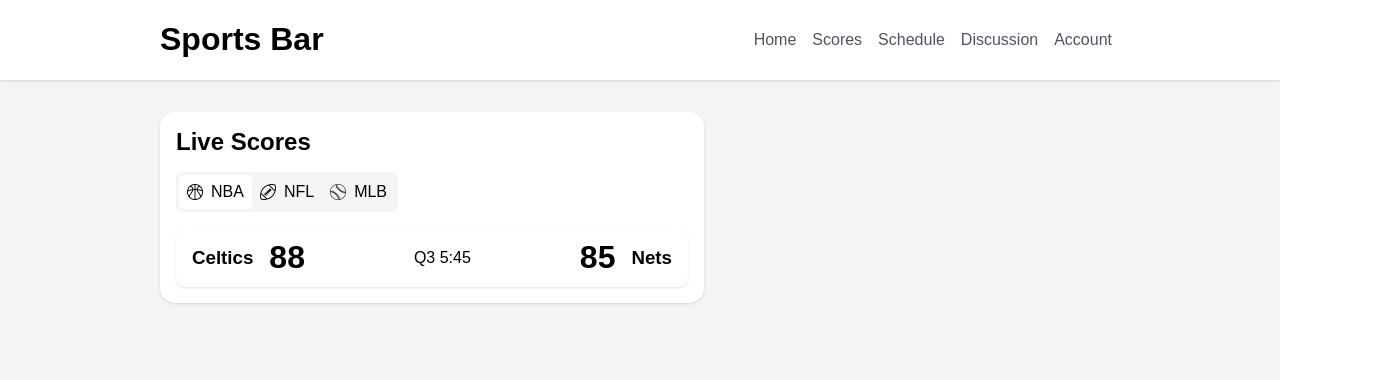
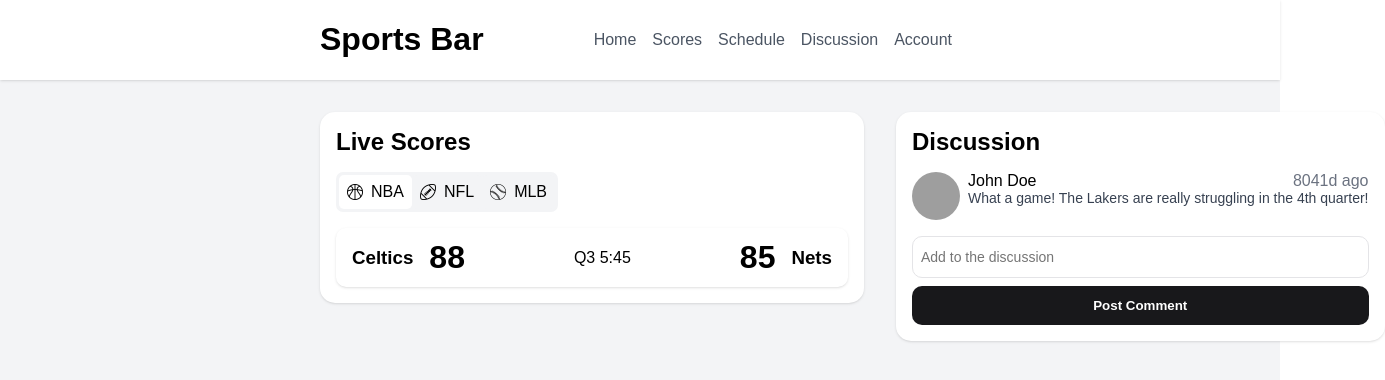
Before and after one commit to humandavey/sports-bar, a React (Vite) app in the folder client/: page / in a window 1280 px wide. Shown: the top 380 px of the page, 1385 px wide, since content can reach past the window. Built offline with nearby package versions, Linux system fonts and the light colour scheme; grey boxes are pictures that could not be loaded.

Commit message:
feat: add discussion ui

```diff
--- /dev/null
+++ b/client/src/components/ChatMessage.tsx
@@ -0,0 +1,36 @@
+interface ChatMessageProps {
+  name: string,
+  timestamp: number,
+  content: string,
+}
+
+export default ({name, timestamp, content}: ChatMessageProps) => {
+
+  const formatTime = (timestamp: number): string => {
+    const seconds = (Date.now() / 1000) - timestamp;
+    const minutes = seconds / 60;
+    const hours = minutes / 60;
+    const days = hours / 60;
+    if (days >= 1) return Math.floor(days) + 'd ago';
+    if (hours >= 1) return Math.floor(hours) + 'h ago';
+    if (minutes >= 1) return Math.floor(minutes) + 'm ago';
+    return Math.floor(seconds) + 's ago';
+  }
+
+  return (
+    <>
+      <div className='chat-message'>
+        <img className='chat-profile-pic' src={'https://api.dicebear.com/6.x/initials/svg?seed=' + name} />
+        <div className='chat-message-content'>
+          <div className='chat-message-info'>
+            <p style={{margin: 0}}>{name}</p>
+            <p style={{margin: 0, color: '#6b7280'}}>{formatTime(timestamp)}</p>
+          </div>
+          <div>
+            <p style={{margin: 0, fontSize: 14, color: '#374151'}}>{content}</p>
+          </div>
+        </div>
+      </div>
+    </>
+  )
+}
--- a/client/src/index.css
+++ b/client/src/index.css
@@ -11,7 +11,7 @@ html body {
   display: flex;
   flex-direction: row;
   justify-content: space-between;
-  padding: 0 10rem 0 10rem;
+  padding: 0 20rem 0 20rem;
   background-color: white;
   box-shadow: 0 1px 3px 0 rgb(0, 0, 0, 0.1), 0 1px 2px -1px rgb(0, 0, 0, 0.1);
 }
@@ -44,14 +44,21 @@ html body {
 
 .home-content {
   display: flex;
-  padding: 2rem 10rem 0 10rem;
+  padding: 2rem 20rem 0 20rem;
+  align-items: flex-start;
 }
 
-.live-scores-container {
+.card-container {
   background-color: white;
   padding: 1rem;
   border-radius: 15px;
   box-shadow: 0 1px 3px 0 rgb(0, 0, 0, 0.1), 0 1px 2px -1px rgb(0, 0, 0, 0.1);
+  flex-grow: 0;
+  flex-shrink: 0;
+}
+
+.card-container:not(:first-child) {
+  margin-left: 2rem;
 }
 
 .league-selector-container {
@@ -88,7 +95,7 @@ html body {
 .score-container {
   display: flex;
   align-items: center;
-  width: 40vw;
+  min-width: 40vw;
   justify-content: space-between;
   box-shadow: 0 1px 3px 0 rgb(0, 0, 0, 0.1), 0 1px 2px -1px rgb(0, 0, 0, 0.1);
   border-radius: 10px;
@@ -113,3 +120,74 @@ html body {
 .score-number {
   margin: 0 1rem 0 1rem;
 }
+
+.chat-container {
+  margin-top: 1rem;
+}
+
+.chat-message {
+  display: flex;
+  flex-direction: row;
+}
+
+.chat-message:not(:last-child) {
+  margin-bottom: 1rem;
+}
+
+.chat-message-content {
+  display: flex;
+  flex-direction: column;
+  padding: 0 0 0 .5rem;
+}
+
+.chat-message-info {
+  display: flex;
+  flex-direction: row;
+  justify-content: space-between;
+}
+
+.chat-profile-pic {
+  width: 48px;
+  height: 48px;
+  border-radius: 50%;
+}
+
+.discussion-container {
+  display: flex;
+  flex-direction: column;
+  justify-content: space-between;
+}
+
+.chat-send-message {
+  display: flex;
+  flex-direction: column;
+}
+
+.chat-input {
+  padding: 12px 8px;
+  font-size: 14px;
+  border: 1px solid #E4E4E7;
+  border-radius: 10px;
+  outline: none;
+  transition: .3s;
+  margin: 1rem 0 .5rem 0;
+}
+
+.chat-input:focus {
+  border-color: #999;
+  box-shadow: 0 0 0 0 rgba(153, 153, 153, 0.5);
+}
+
+.chat-post {
+  background-color: #18181B;
+  transition: .3s;
+  color: white;
+  padding: 12px 8px;
+  font-weight: 600;
+  border-radius: 10px;
+  border: none;
+}
+
+.chat-post:hover {
+  background-color: #333333;
+}
--- a/client/src/pages/Home.tsx
+++ b/client/src/pages/Home.tsx
@@ -1,3 +1,4 @@
+import ChatMessage from "../components/ChatMessage";
 import Header from "../components/Header";
 import LeagueSelector from "../components/LeagueSelector";
 import ScorePreview from "../components/ScorePreview";
@@ -9,7 +10,7 @@ export default () => {
       <div className='content'>
         <Header />
         <div className='home-content'>
-          <div className='live-scores-container'>
+          <div className='card-container'>
             <div>
               <h2 style={{margin: 0}}>Live Scores</h2>
             </div>
@@ -20,6 +21,18 @@ export default () => {
               <ScorePreview home='Celtics' homeScore={88} moment='Q3 5:45' away='Nets' awayScore={85}/>
             </div>
           </div>
+          <div className='card-container discussion-container'>
+            <div>
+              <h2 style={{margin: 0}}>Discussion</h2>
+              <div className='chat-container'>
+                <ChatMessage name='John Doe' timestamp={0} content={"What a game! The Lakers are really struggling in the 4th quarter!"} />
+              </div>
+            </div>
+            <div className='chat-send-message'>
+              <input className='chat-input' placeholder='Add to the discussion' type='text' />
+              <button className='chat-post'>Post Comment</button>
+            </div>
+          </div>
         </div>
       </div>
     </>
```
